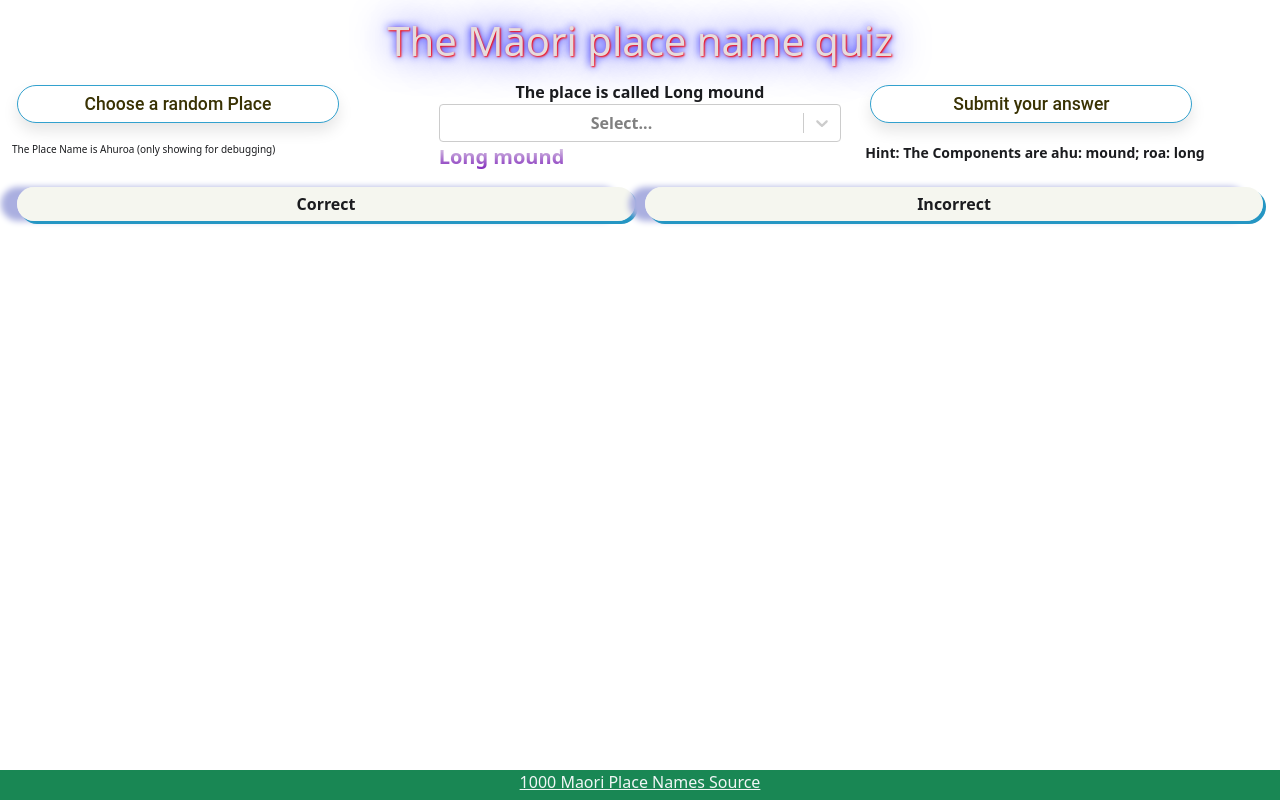
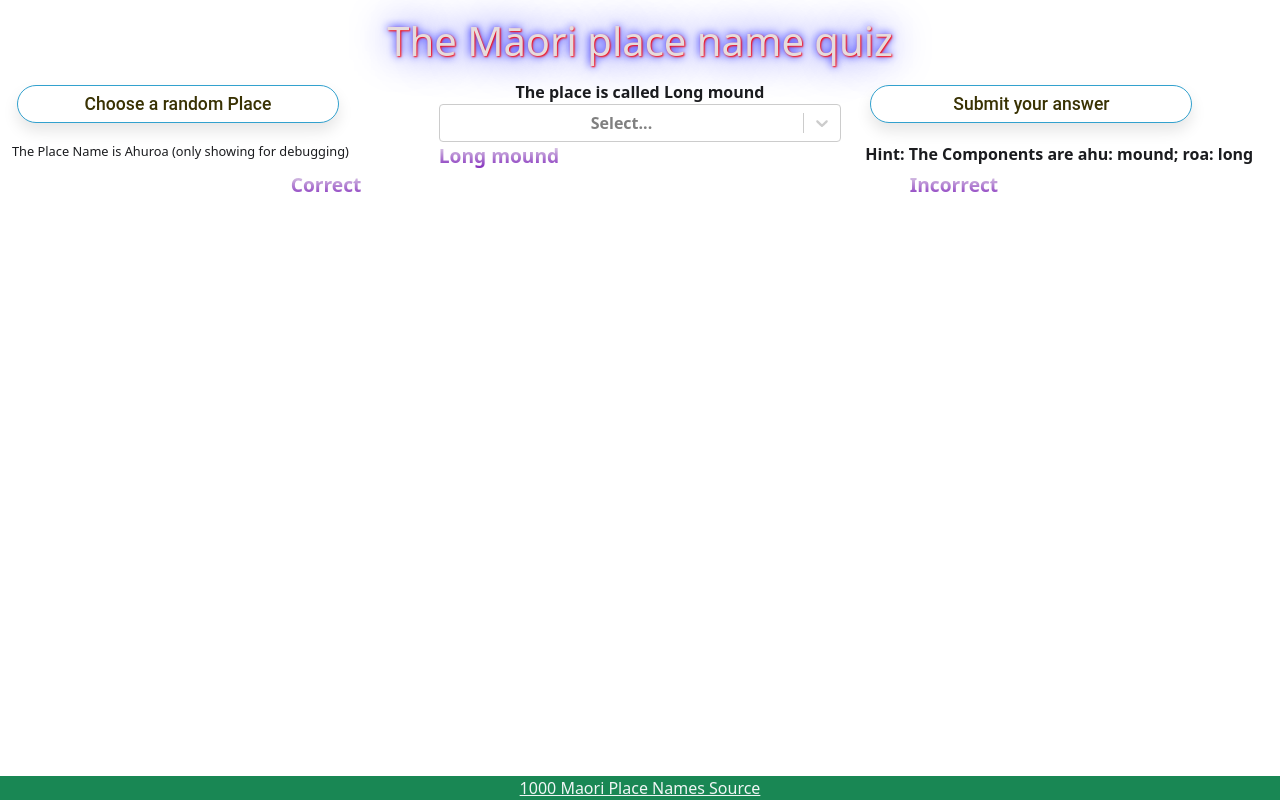
Before and after one commit to Netchicken/MaoriPlaceNames, a React (Create React App) app: page / in a window 1280 px wide. Built offline with nearby package versions, Linux system fonts and the light colour scheme.

Commit message:
reverse cards change font css to em

```diff
--- a/public/index.html
+++ b/public/index.html
@@ -37,9 +37,7 @@
       To create a production bundle, use `npm run build` or `yarn build`.
     -->
     <div
-      class="fixed-bottom d-flex align-items-center flex-column bg-success"
-      style="height: 30px"
-    >
+      class="fixed-bottom d-flex align-items-center flex-column bg-success" style="height: auto" >
       <a
         class="App-link"
         href="https://nzhistory.govt.nz/culture/maori-language-week/1000-maori-place-names"
--- a/src/App.css
+++ b/src/App.css
@@ -169,7 +169,7 @@ body {
   display: flex;
   flex-direction: column;
   text-align: left;
-  font-size: 14px;
+  font-size: 1em;
   font-weight: bold;
   color: #1b1c1f;
 }
@@ -178,13 +178,13 @@ body {
   display: flex;
   flex-direction: column;
   text-align: left;
-  font-size: 10px;
+  font-size: 0.8em;
   /* font-weight: bold; */
   color: #1b1c1f;
 }
 
 .appheadermeaningtext {
-  font-size: 20px;
+  font-size: 1.2em;
   background: -webkit-linear-gradient(#eee, rgb(119, 22, 183));
   -webkit-background-clip: text;
   -webkit-text-fill-color: transparent;
--- a/src/components/CityGame.js
+++ b/src/components/CityGame.js
@@ -25,8 +25,8 @@ const CityGame = () => {
   });
   const [selectedCity, setSelectedCity] = useState(null); //selected city
   const [number, setNumber] = useState(0); //random number
-  const [citiesCorrect, setCitiesCorrect] = useState(["Correct"]);
-  const [citiesWrong, setCitiesWrong] = useState(["Incorrect"]);
+  const [citiesCorrect, setCitiesCorrect] = useState([]);
+  const [citiesWrong, setCitiesWrong] = useState([]);
   const [toggleTextIsHidden, setToggleTextIsHidden] = useState("true");
   const [selectCityData, setSelectCityData] = useState(createMaoriPlacenames);
 
--- a/src/components/ResultsPage.js
+++ b/src/components/ResultsPage.js
@@ -5,8 +5,8 @@ const Results = (props) => {
       <div className='row'>
         <div className='resultcontainer'>
           <div className='col-sm'>
-            {/* <div className='headingoutome'>Correct Cities</div> */}
-            {props.citiesCorrect.map((item) => {
+            <div className='appheadermeaningtext'>Correct</div>
+            {props.citiesCorrect.reverse().map((item) => {
               return (
                 <div className='cardBody' key={item}>
                   {item}
@@ -15,7 +15,8 @@ const Results = (props) => {
             })}
           </div>
           <div className='col-sm'>
-            {props.citiesWrong.map((item) => {
+            <div className='appheadermeaningtext'>Incorrect</div>
+            {props.citiesWrong.reverse().map((item) => {
               return (
                 <div key={item} className='cardBody'>
                   {item}
```
